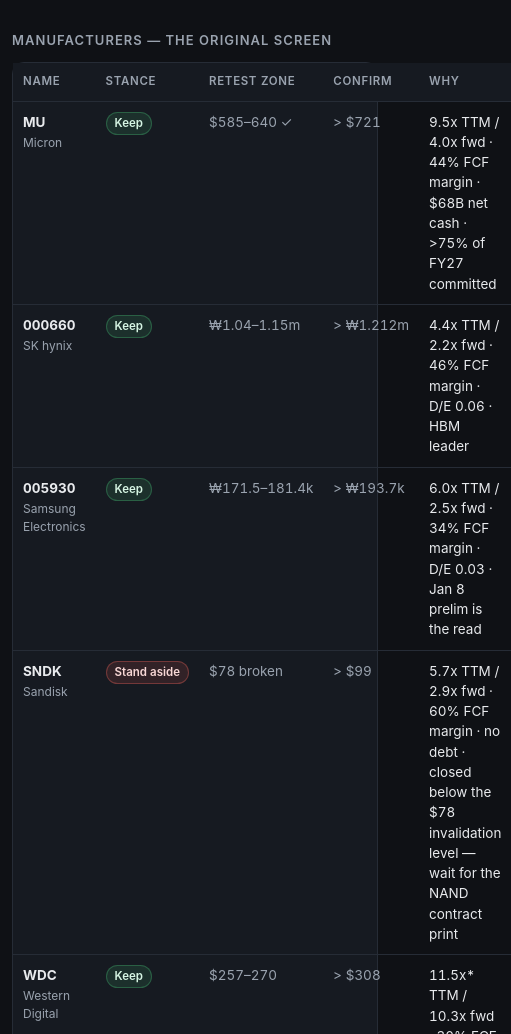
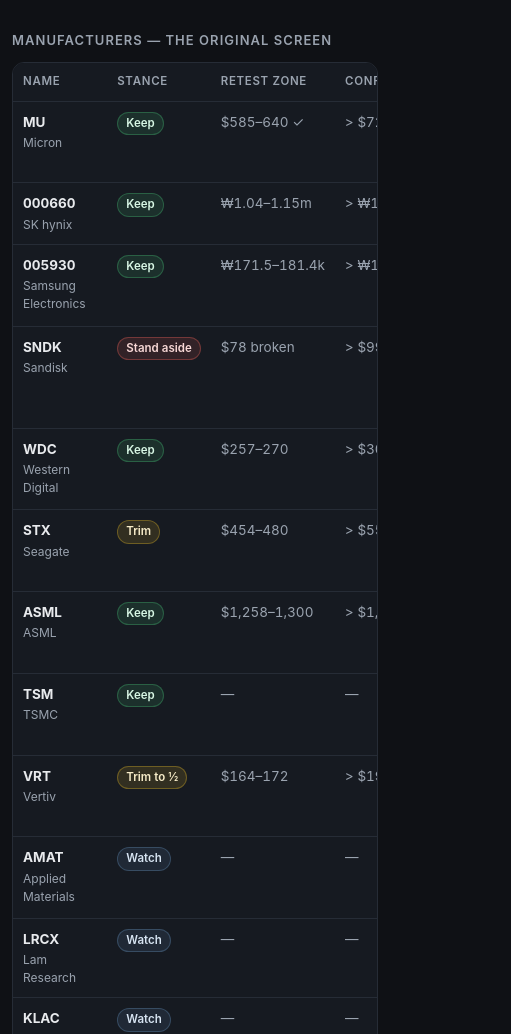
Before and after one commit to AdamORHK/ai-watchlist, a plain HTML site: page index.html in a window 390 px wide. Shown: the part 966-2000 px from the top of the page, 511 px wide, since content can reach past the window. Drawn offline with Linux system fonts and the light colour scheme; a script that the page names is missing.

Commit message:
mobile: horizontal scroll on tables

```diff
--- a/index.html
+++ b/index.html
@@ -19,9 +19,9 @@
   .lede{color:var(--muted);font-size:14px;margin:10px 0 22px;max-width:78ch}
   h2{font-size:13px;text-transform:uppercase;letter-spacing:.08em;color:var(--muted);
     margin:34px 0 12px;font-weight:600}
-  .card{background:var(--panel);border:1px solid var(--line);border-radius:12px;padding:14px}
+  .card{background:var(--panel);border:1px solid var(--line);border-radius:12px;padding:14px;overflow-x:auto}
   .tv{min-height:440px}
-  table{width:100%;border-collapse:collapse;font-variant-numeric:tabular-nums;font-size:13.5px}
+  table{width:100%;min-width:660px;border-collapse:collapse;font-variant-numeric:tabular-nums;font-size:13.5px}
   th{position:sticky;top:0;background:var(--panel);text-align:left;font-weight:600;
     color:var(--muted);font-size:11.5px;letter-spacing:.06em;text-transform:uppercase;
     padding:10px 10px;border-bottom:1px solid var(--line);z-index:2}
```
